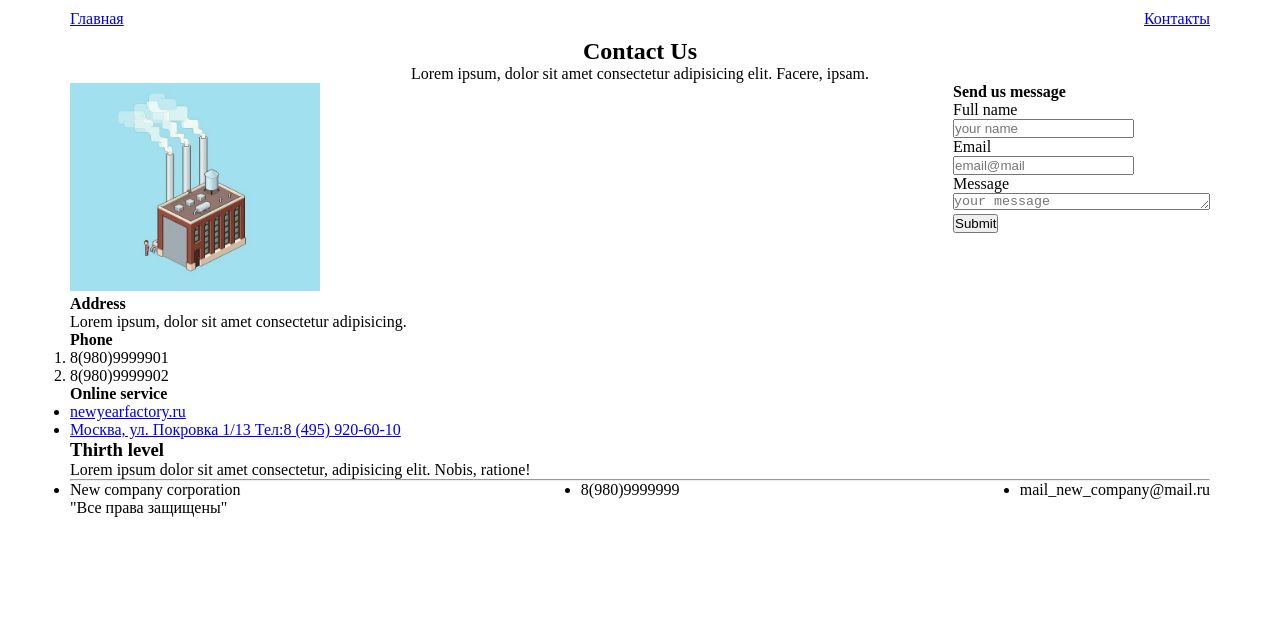
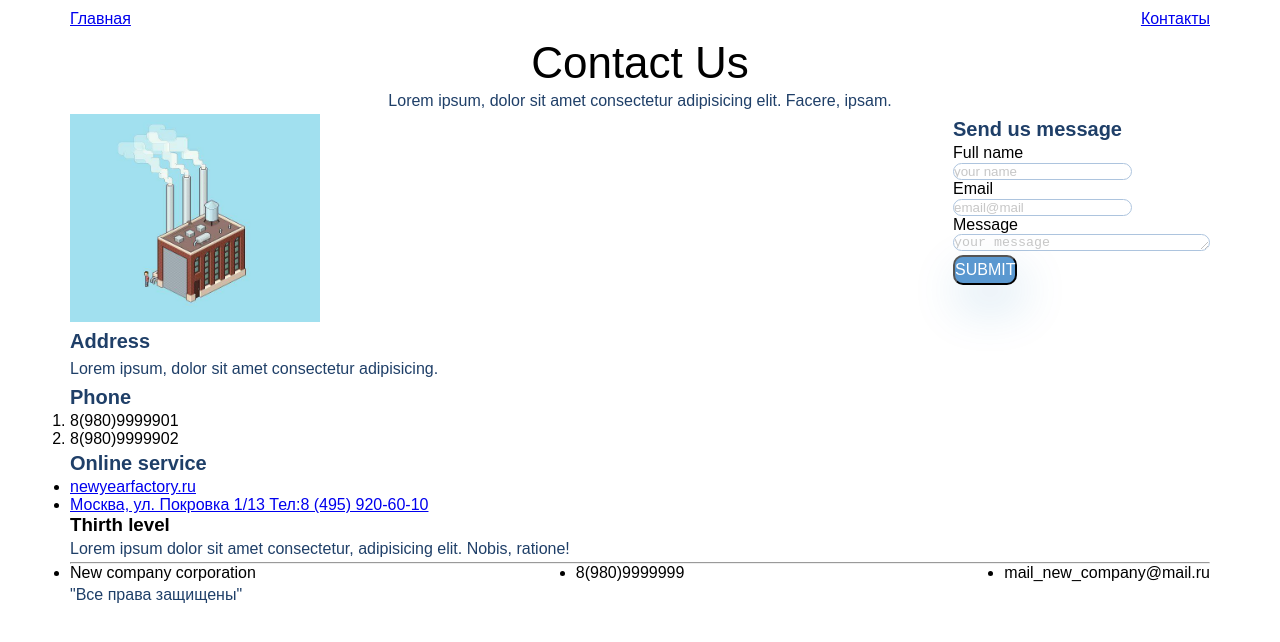
Before and after one commit to IppEvg/HTML-CSS_Repo, a plain HTML site: page Homework5/contacts.html in a window 1280 px wide. Drawn offline with Linux system fonts and the light colour scheme.

Commit message:
Homework 5 complited

```diff
--- a/Homework5/contacts.html
+++ b/Homework5/contacts.html
@@ -5,7 +5,7 @@
     <meta charset="UTF-8">
     <meta http-equiv="X-UA-Compatible" content="IE=edge">
     <meta name="viewport" content="width=device-width, initial-scale=1.0">
-    <title>Document</title>
+    <title>Contacts</title>
     <link rel="stylesheet" href="stiles.css">
 </head>
 
--- a/Homework5/stiles.css
+++ b/Homework5/stiles.css
@@ -1,3 +1,6 @@
+body {
+    font-family: sans-serif;
+}
 * {
     margin: 0;
     padding: 0;
@@ -15,15 +18,34 @@
 }
 .headline_1{
     width: 510px;
+    font-size: 64px;
+    color: #1F3F68;
 }
 .headline{
     display: flex;
     flex-direction: column;
     align-items: center;
 }
+.headline_2{
+    font-weight: 500;
+    font-size: 44px;
+    text-align: center;
+}
 .headline_3{
    display:flex;
    justify-content: center;
+   font-size: 36px;
+   text-align: center;
+}
+.headline_4{
+    font-size: 20px;
+    line-height: 30px;
+    color: #1F3F68;
+}
+.paragraph {
+    font-size: 16px;
+    line-height: 26px;
+    color: #1F3F68;
 }
 .paragraph_1{
     width:425px;
@@ -56,3 +78,20 @@ justify-content:space-between;
 .map{
     min-width: max-content;
 }
+.inputs{
+    border: 1px solid #356EAD;
+    box-sizing: border-box;
+    border-radius: 10px;
+    opacity: 0.4;
+}
+.submits{
+    background: #5A98D0;
+    box-shadow: 5px 20px 50px rgba(16, 112, 177, 0.2);
+    border-radius: 10px;
+    font-weight: 500;
+    font-size: 16px;
+    line-height: 26px;
+    text-align: center;
+    color: #FFFFFF;
+    text-transform: uppercase;
+}
```
Also changed, not shown: Homework5/index.html (+8 -8 lines), Pictures/factory.jpg (deleted).
